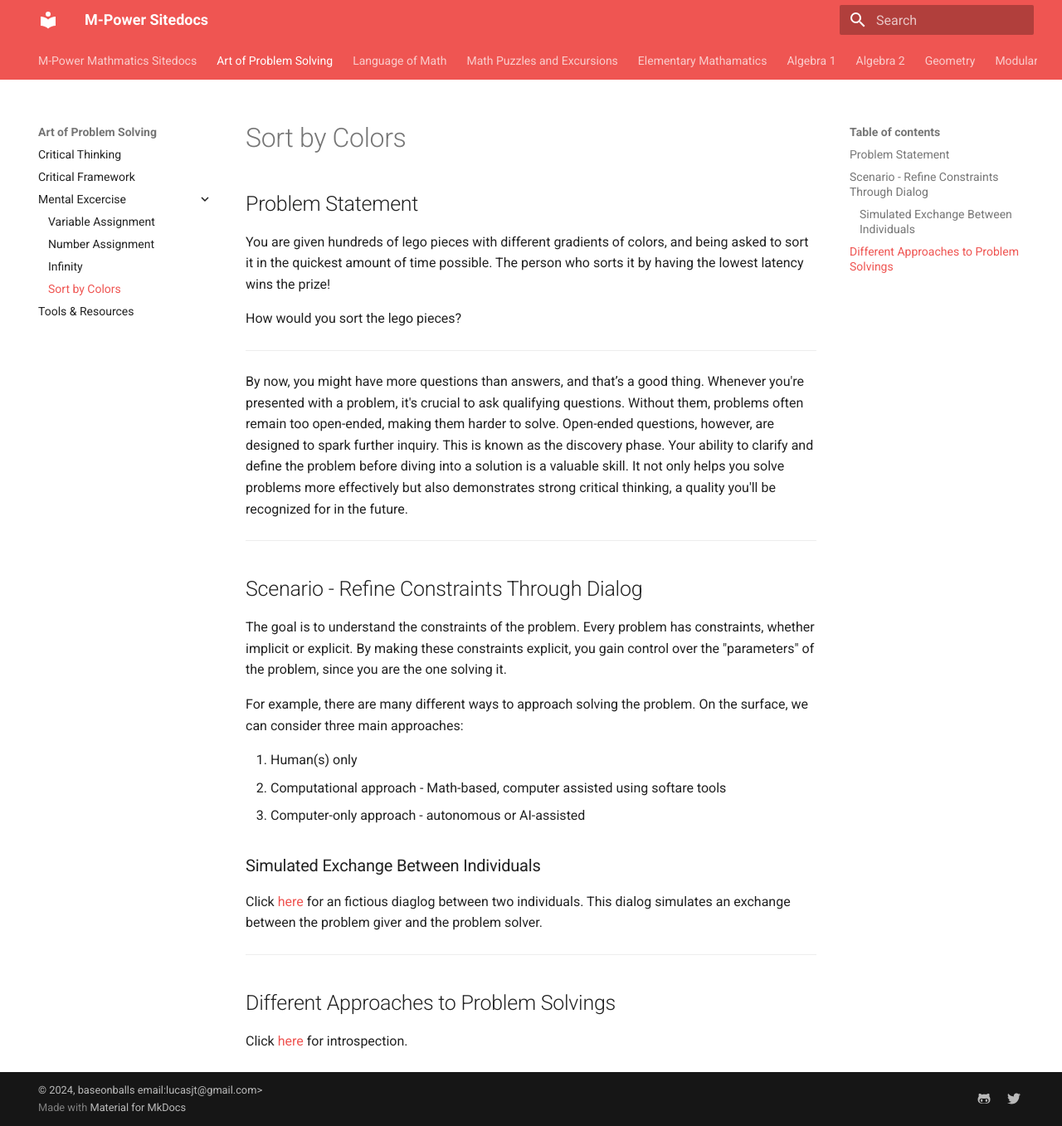
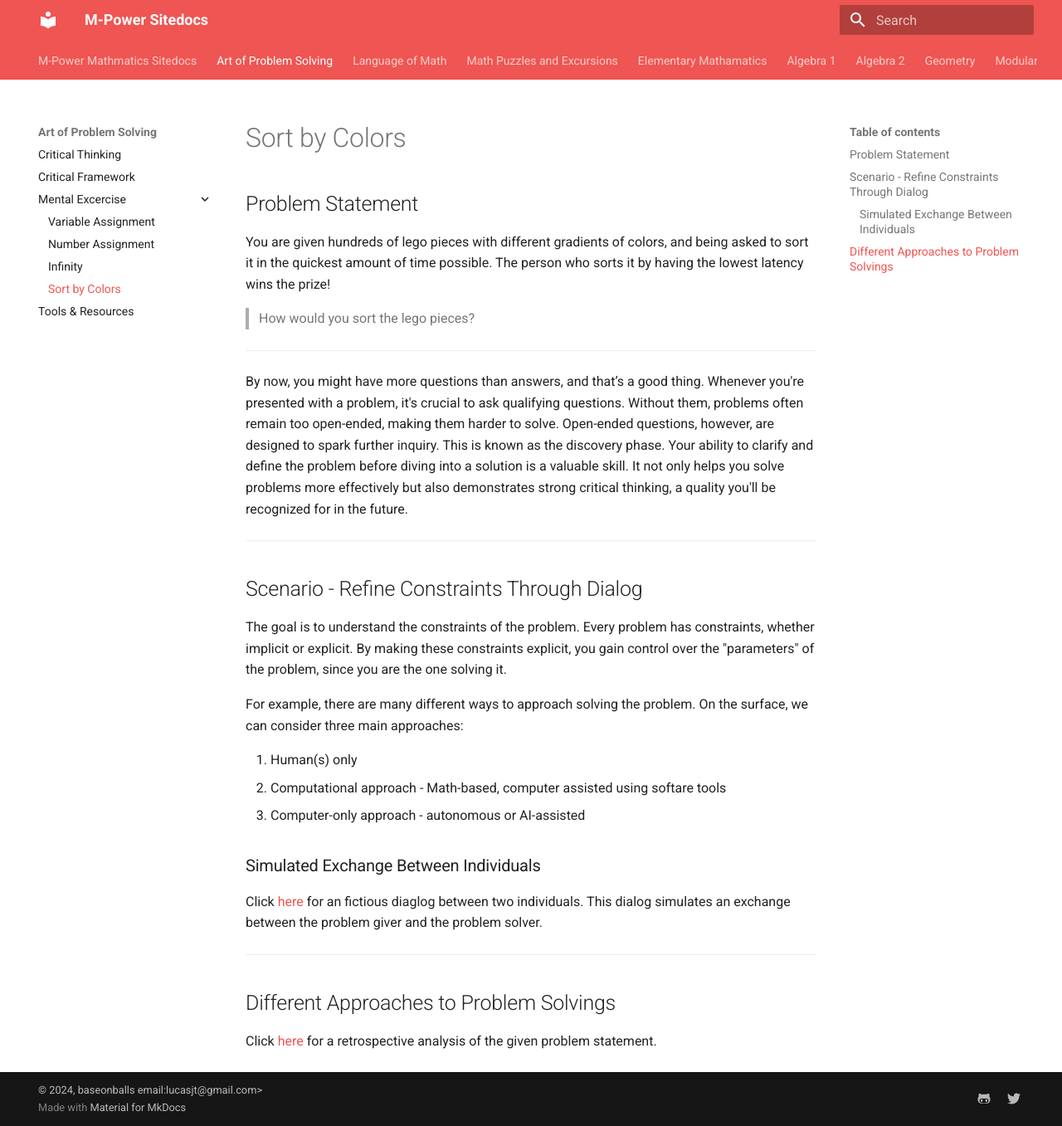
Before and after one commit to baseonballs/mpower-sitedocs, an MkDocs documentation site: the page built from site-docs/mathematics/critical-thinking/mental-excercise/sort-by-colors.md, in a window 1280 px wide and 1357 px high. Shown: the whole window at 83% size. Built offline with MkDocs 1.6.1 and Material for MkDocs 9.7.7, drawn with Linux system fonts in a browser that asks for light colours.

Commit message:
minor update to retrospection.

```diff
--- a/site-docs/mathematics/critical-thinking/mental-excercise/sort-by-colors.md
+++ b/site-docs/mathematics/critical-thinking/mental-excercise/sort-by-colors.md
@@ -5,7 +5,7 @@
 
 You are given hundreds of lego pieces with different gradients of colors, and being asked to sort it in the quickest amount of time possible. The person who sorts it by having the lowest latency wins the prize!
 
-How would you sort the lego pieces?
+>How would you sort the lego pieces?
 
 ---
 
@@ -30,4 +30,4 @@ Click [here](sort-by-colors-dialog.md) for an fictious diaglog between two indiv
 
 ## Different Approaches to Problem Solvings
 
-Click [here](sort-by-colors-retro.md) for introspection.
+Click [here](sort-by-colors-retro.md) for a retrospective analysis of the given problem statement.
```
Also changed, not shown: site-docs/mathematics/critical-thinking/mental-excercise/infinity/infinity.md (+1 -1 lines), site-docs/mathematics/critical-thinking/mental-excercise/x_equal_6.md (+1 -1 lines).
